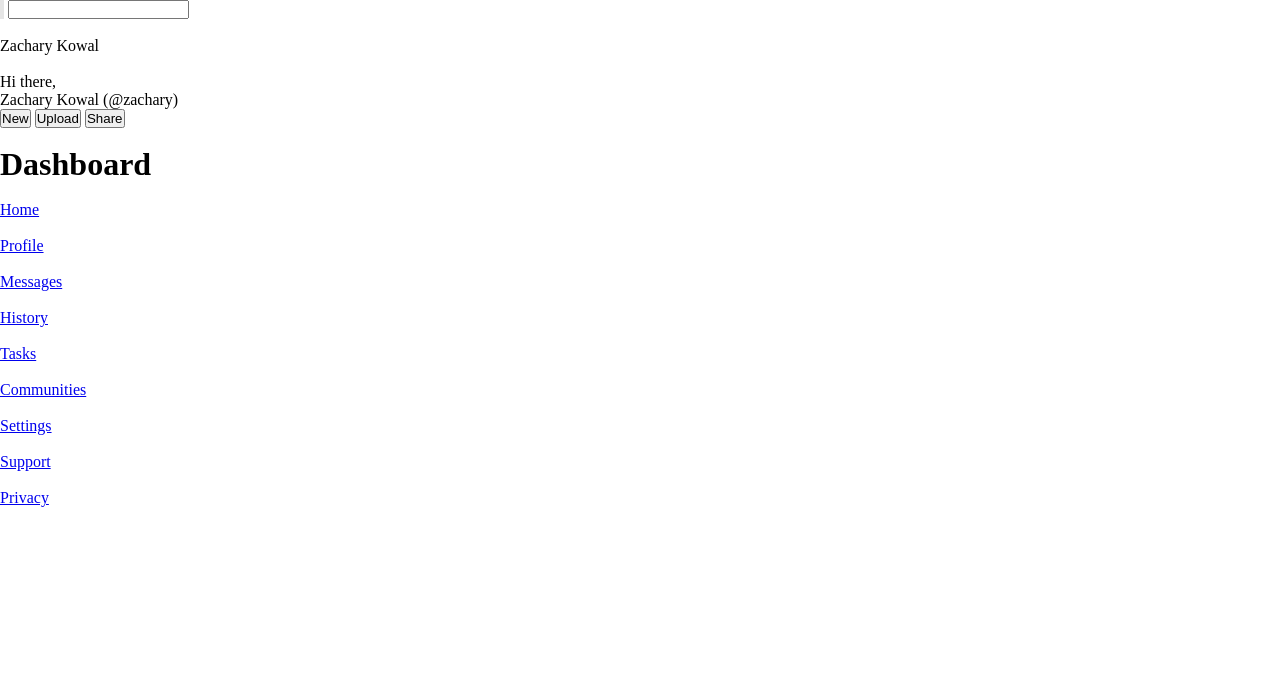
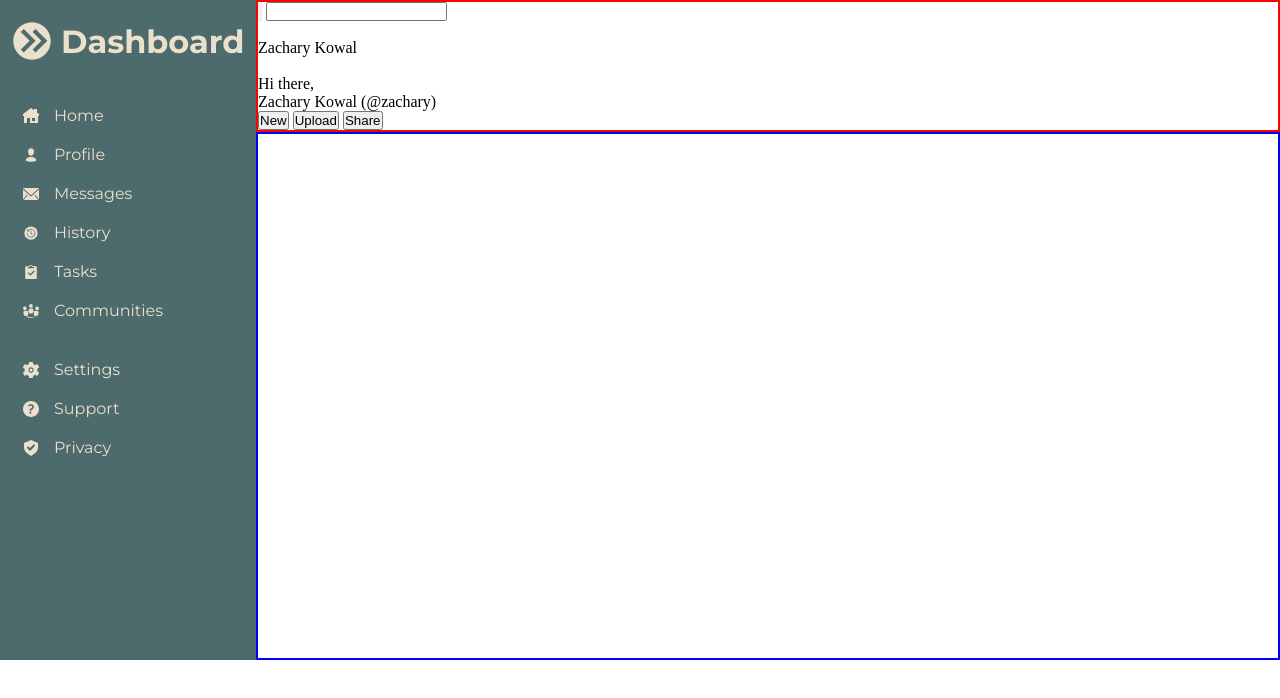
Before and after one commit to zacharykowal/admin-dashboard, a plain HTML site: page index.html in a window 1280 px wide. Drawn offline with Linux system fonts and the light colour scheme.

Commit message:
Add CSS styling to sidebar

```diff
--- a/index.html
+++ b/index.html
@@ -6,9 +6,14 @@
     <meta name="viewport" content="width=device-width, initial-scale=1.0">
     <title>Admin Dashboard</title>
     <link rel="stylesheet" href="styles.css">
+    <link rel="preconnect" href="https://fonts.googleapis.com">
+    <link rel="preconnect" href="https://fonts.gstatic.com" crossorigin>
+    <link href="https://fonts.googleapis.com/css2?family=Montserrat:ital,wght@0,100..900;1,100..900&display=swap" rel="stylesheet">
 </head>
 <body>
+
     <div class="container">
+
         <div class="header">
             <div class="header-search">
                 <form action="" method="get">
@@ -34,73 +39,76 @@
                 <button>Share</button>
             </div>
         </div>
+
         <div class="sidebar">
             <div class="logo">
-                <img class="logo-img">
-                <h1>Dashboard</h1>
+                <img src="img/logo.svg" class="logo-img">
+                <h1 class="sidebar-text">Dashboard</h1>
             </div>
-            <ul>
+            <ul class="sidebar-list">
                 <li>
                     <a href="#">
-                        <img class="sidebar-icon">
-                        <p>Home</p>
+                        <img src="img/home.svg" class="sidebar-icon">
+                        <p class="sidebar-text">Home</p>
                     </a>
                 </li>
                 <li>
                     <a href="#">
-                        <img class="sidebar-icon">
-                        <p>Profile</p>
+                        <img src="img/profile.svg" class="sidebar-icon">
+                        <p class="sidebar-text">Profile</p>
                     </a>
                 </li>
                 <li>
                     <a href="#">
-                        <img class="sidebar-icon">
-                        <p>Messages</p>
+                        <img src="img/messages.svg" class="sidebar-icon">
+                        <p class="sidebar-text">Messages</p>
                     </a>
                 </li>
                 <li>
                     <a href="#">
-                        <img class="sidebar-icon">
-                        <p>History</p>
+                        <img src="img/history.svg" class="sidebar-icon">
+                        <p class="sidebar-text">History</p>
                     </a>
                 </li>
                 <li>
                     <a href="#">
-                        <img class="sidebar-icon">
-                        <p>Tasks</p>
+                        <img src="img/tasks.svg" class="sidebar-icon">
+                        <p class="sidebar-text">Tasks</p>
                     </a>
                 </li>
                 <li>
                     <a href="#">
-                        <img class="sidebar-icon">
-                        <p>Communities</p>
+                        <img src="img/communities.svg" class="sidebar-icon">
+                        <p class="sidebar-text">Communities</p>
                     </a>
                 </li>
             </ul>
-            <ul>
+            <ul class="sidebar-list">
                 <li>
                     <a href="#">
-                        <img class="sidebar-icon">
-                        <p>Settings</p>
+                        <img src="img/settings.svg" class="sidebar-icon">
+                        <p class="sidebar-text">Settings</p>
                     </a>
                 </li>
                 <li>
                     <a href="#">
-                        <img class="sidebar-icon">
-                        <p>Support</p>
+                        <img src="img/support.svg" class="sidebar-icon">
+                        <p class="sidebar-text">Support</p>
                     </a>
                 </li>
                 <li>
                     <a href="#">
-                        <img class="sidebar-icon">
-                        <p>Privacy</p>
+                        <img src="img/privacy.svg" class="sidebar-icon">
+                        <p class="sidebar-text">Privacy</p>
                     </a>
                 </li>
             </ul>
         </div>
+
         <div class="main-content">
 
         </div>
+
     </div>
 </body>
 </html>
--- a/styles.css
+++ b/styles.css
@@ -2,3 +2,75 @@
     margin: 0;
     padding: 0;
 }
+
+ul {
+    list-style-type: none;
+}
+
+a {
+    text-decoration: none;
+    color: #EAE0CC;
+    display: flex;
+    align-items: center;
+    gap: 15px;
+    transition: transform 0.3s ease
+}
+
+a:hover {
+    transform: scale(1.05);
+}
+
+.container {
+    display: grid;
+    grid-template-columns: 1fr 4fr;
+    grid-template-rows: 1fr 2fr 2fr;
+}
+
+.header {
+    border: solid 2px red;
+}
+
+.sidebar {
+    display: grid;
+    grid-row: 1 / 4;
+    align-content: start;
+    gap: 40px;
+    font-family: 'Montserrat';
+    background-color: #4D6A6D;
+    color: #EAE0CC;
+}
+
+.main-content {
+    border: solid 2px blue;
+    grid-row: 2 / 4;
+}
+
+.logo {
+    display: flex;
+    align-items: center;
+    gap: 4px;
+    padding-top: 16px;
+    cursor: default;
+}
+
+.logo-img {
+    width: 50px;
+    height: 50px;
+    padding-left: 7px;
+}
+
+.sidebar-icon {
+    width: 16px;
+    height: 16px;
+    padding-left: 23px;
+}
+
+.sidebar-text {
+    display: inline-block;
+}
+
+.sidebar-list {
+    display: flex;
+    flex-direction: column;
+    gap: 20px;
+}
```
Also changed, not shown: img/communities.svg (added), img/history.svg (added), img/home.svg (added), img/logo.svg (added), img/messages.svg (added), img/privacy.svg (added), img/profile.svg (added), img/settings.svg (added), img/support.svg (added), img/tasks.svg (added).
